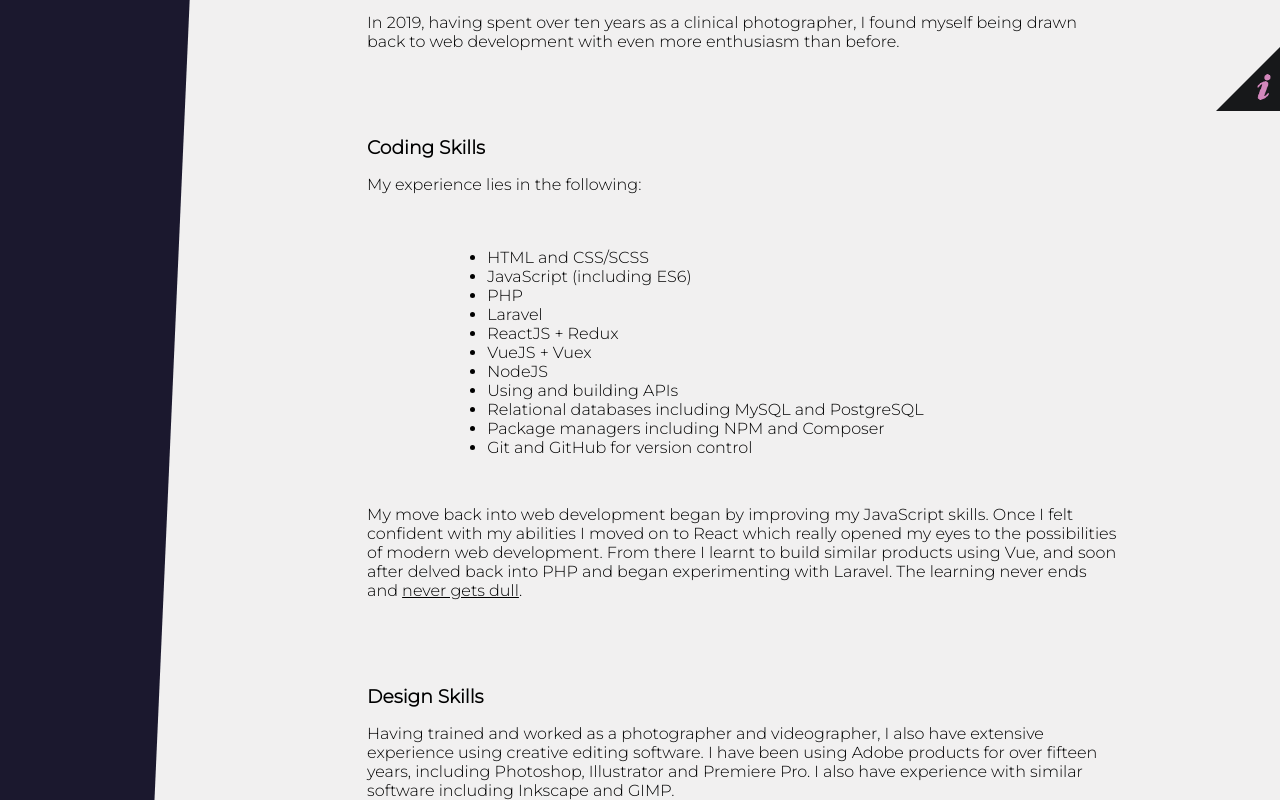
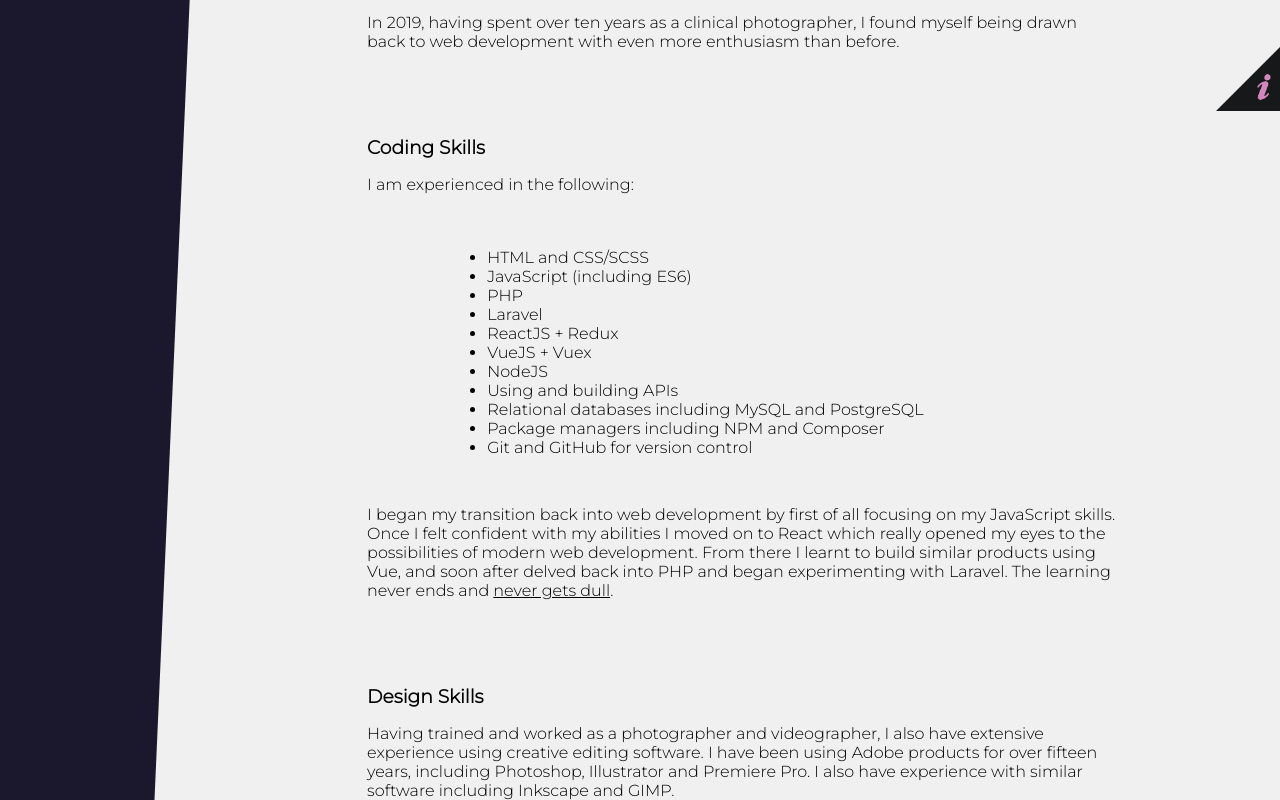
Before and after one commit to NixMichael/portfolio-vue, a Vue app: page /about in a window 1280 px wide. Shown: the part 689-1489 px from the top of the page. Built offline with nearby package versions, Linux system fonts and the light colour scheme; a web font is replaced by a local one.

Commit message:
Updated content

```diff
--- a/src/views/About.vue
+++ b/src/views/About.vue
@@ -16,7 +16,7 @@
             <p>Throughout my clinical photography career my interest in web development continued. Over the years I built websites for colleagues and a number of portfolio sites for my photography.</p>
             <p>In 2019, having spent over ten years as a clinical photographer, I found myself being drawn back to web development with even more enthusiasm than before.</p>
             <h3 id="coding-skills"><br><br><br>Coding Skills</h3>
-            <p>My experience lies in the following:</p>
+            <p>I am experienced in the following:</p>
             <br><br>
                 <ul>
                     <li>HTML and CSS/SCSS</li>
@@ -32,7 +32,7 @@
                     <li>Git and GitHub for version control</li>
                 </ul>
 
-            <p>My move back into web development began by improving my JavaScript skills. Once I felt confident with my abilities I moved on to React which really opened my eyes to the possibilities of modern web development. From there I learnt to build similar products using Vue, and soon after delved back into PHP and began experimenting with Laravel. The learning never ends and <a target="_blank" href="https://c0llid3r.github.io/snake"><span class='inline-link' id='snake'>never gets dull</span></a>.</p>
+            <p>I began my transition back into web development by first of all focusing on my JavaScript skills. Once I felt confident with my abilities I moved on to React which really opened my eyes to the possibilities of modern web development. From there I learnt to build similar products using Vue, and soon after delved back into PHP and began experimenting with Laravel. The learning never ends and <a target="_blank" href="https://c0llid3r.github.io/snake"><span class='inline-link' id='snake'>never gets dull</span></a>.</p>
             <h3 id="design-skills"><br><br><br>Design Skills</h3>
             <p>Having trained and worked as a photographer and videographer, I also have extensive experience using creative editing software. I have been using Adobe products for over fifteen years, including Photoshop, Illustrator and Premiere Pro. I also have experience with similar software including Inkscape and GIMP.</p>
             <img style='width: 40%; max-width: 400px' src='@/assets/graphics/adobe-logos.png' alt='design software experience'>
```
